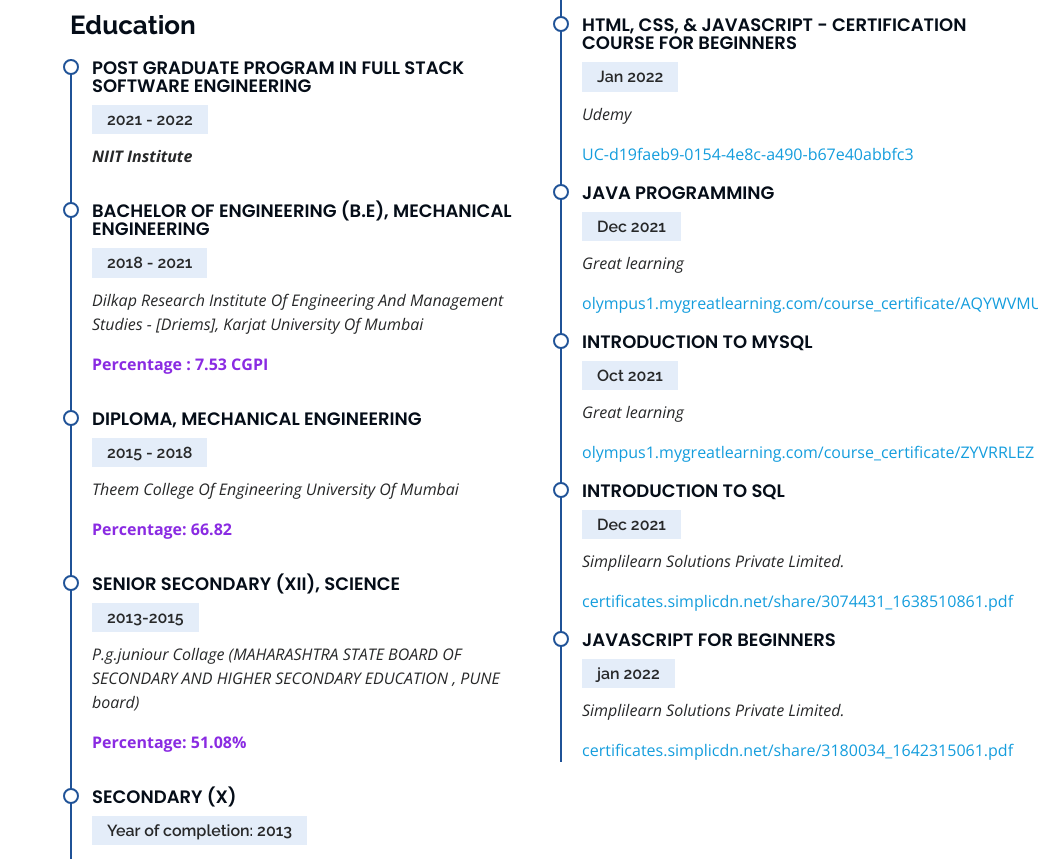
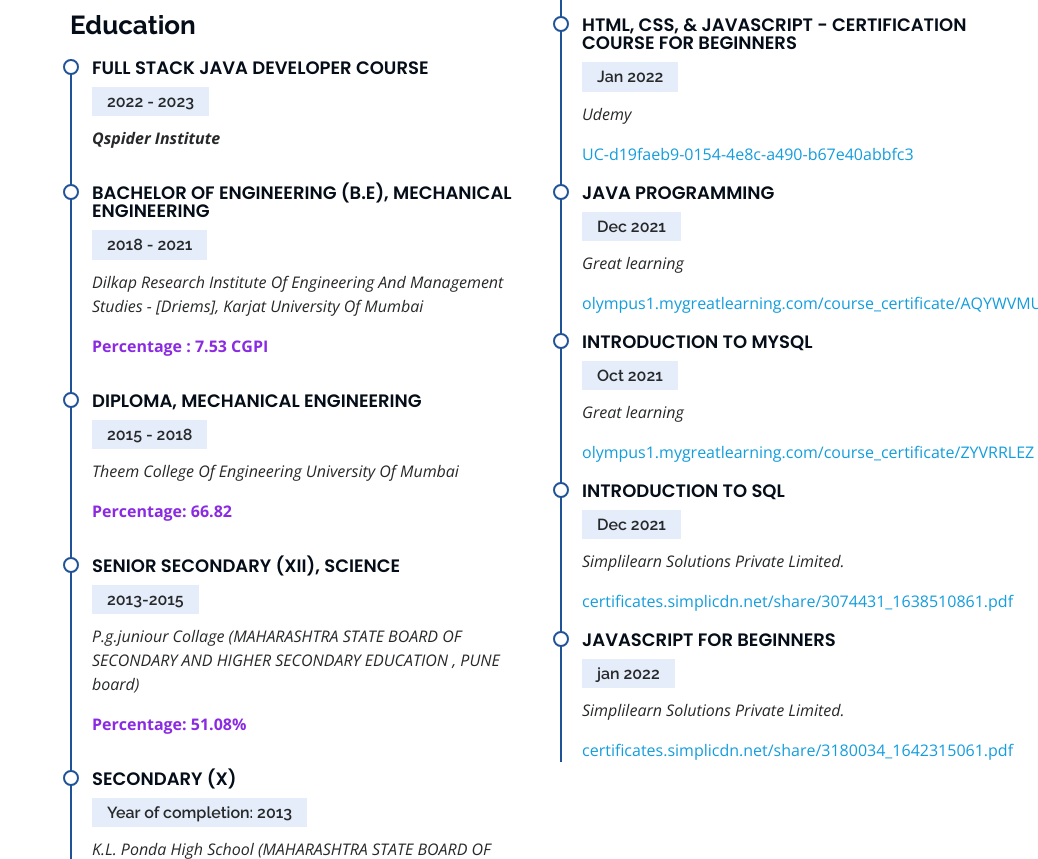
Before and after one commit to YadneshDG/Portfolio3.github.io, a plain HTML site: page index.html in a window 1280 px wide. Shown: the part 2965-3824 px from the top of the page, without its empty margins (242-1280 px from the left). Drawn offline with nearby package versions, Linux system fonts and the light colour scheme.

Commit message:
Update index.html

```diff
--- a/index.html
+++ b/index.html
@@ -259,7 +259,7 @@
           <span class="circle" aria-hidden="true">
           <span class="icon arrow"></span>
           </span>
-          <span class="button-text"><a href="https://mega.nz/file/eCw00QqK#zQPsqve1_p0iW3FDQkfXwLo27yTjer_syNzbNy7ux9M" target="_blank">Download Resume</a></span>
+          <span class="button-text"><a href="https://mega.nz/file/fSgm0SrS#xH7HB0vr3BgcCqgiX2b3e8Ufivdzmk8YJCxzz4NSWxk" target="_blank">Download Resume</a></span>
         </button>
 
         <div class="row">
@@ -277,9 +277,9 @@
 
             <h3 class="resume-title">Education</h3>
             <div class="resume-item">
-              <h4>Post Graduate Program in Full Stack Software Engineering </h4>
-              <h5>2021 - 2022</h5>
-              <p><em><b>NIIT Institute</b> <b style="color: red;"></b> </em></p>
+              <h4>Full Stack Java Developer Course </h4>
+              <h5>2022 - 2023</h5>
+              <p><em><b>Qspider Institute</b> <b style="color: red;"></b> </em></p>
 
             </div>
             <div class="resume-item">
```
